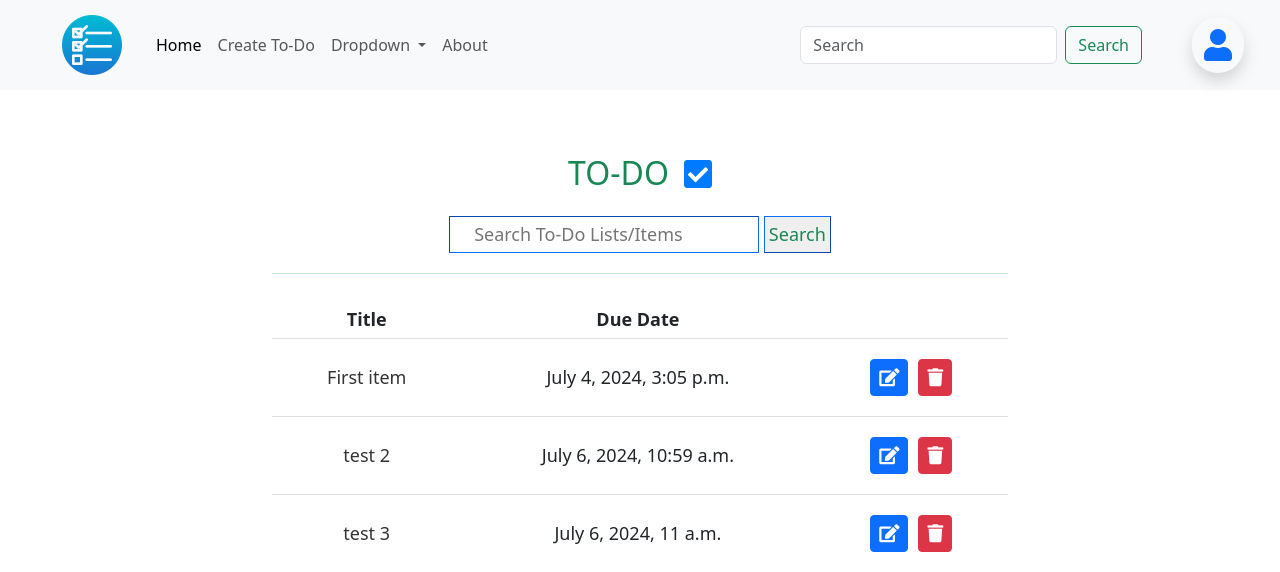
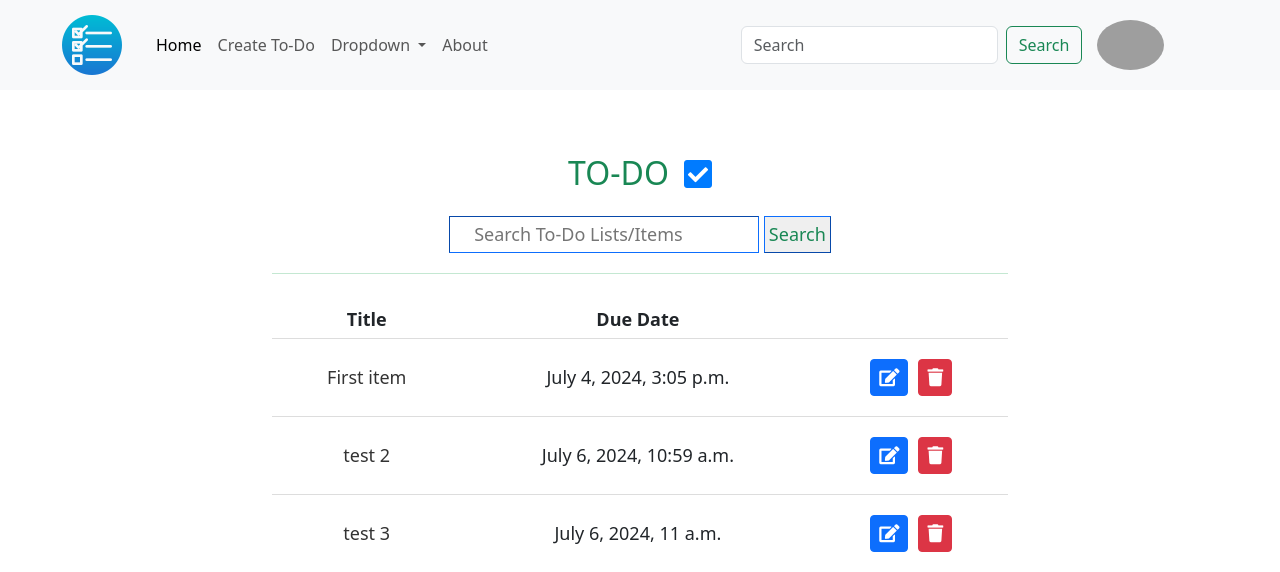
Before and after one commit to NabinPrasadDhungana/ToDo_List_Project, a Django app: page / in a window 1280 px wide. Shown: the top 572 px of the page. Run offline with Django 5.2, Linux system fonts and the light colour scheme; a user stored in the database is signed in; data comes from the database, SQL or seed files in the repository; both versions use the stored data as it was after the commit; some libraries are stand-ins or nearby versions; grey boxes are pictures that could not be loaded.

Commit message:
Profile image put into the template

```diff
--- a/todolist_project/todolist_app/static/todolist_app/css/style.css
+++ b/todolist_project/todolist_app/static/todolist_app/css/style.css
@@ -34,6 +34,16 @@ body {
         text-align: center;
         margin: 1rem 0 0;
     }
+
+    .img-div {
+        display: flex;
+        justify-content: center;
+    }
+
+    .profile-info ul a img {
+        height: 50px;
+        margin: 10px 0;
+    }
 }
 
 /* Media query for medium devices (tablets, 576px - 991px wide) */
@@ -48,6 +58,16 @@ body {
         text-align: center;
         margin: 1rem 0 0;
     }
+
+    .img-div {
+        display: flex;
+        justify-content: center;
+    }
+
+    .profile-info ul a img {
+        height: 50px;
+        margin: 10px 0 0 0;
+    }
 }
 
 /* Media query for large devices (desktops, 992px and above) */
@@ -60,6 +80,16 @@ body {
     .profile-info ul a i {
         margin: 0 0 0 50px;
     }
+
+    .profile-image {
+        height: 55px;
+        margin: 0 80px 0 15px;
+    }
+}
+
+.profile-image {
+    height: 50px;
+    margin: 0 80px 0 15px;
 }
 
 .profile-info ul a i {
--- a/todolist_project/todolist_app/templates/base.html
+++ b/todolist_project/todolist_app/templates/base.html
@@ -69,7 +69,15 @@
 
               <ul class="navbar-nav me-auto mb-2 mb-lg-0">
                 <li class="nav-item dropdown">
-                  <a href="#"  role="button" data-bs-toggle="dropdown" id="profileDropdown" aria-expanded="false"><i class="h2 fa fa-user shadow" aria-hidden="true"></i></i></a>
+                  {% comment %} <a href="#"  role="button" data-bs-toggle="dropdown" id="profileDropdown" aria-expanded="false"><i class="h2 fa fa-user shadow" aria-hidden="true"></i></i></a> {% endcomment %}
+                  <a href="#"  role="button" data-bs-toggle="dropdown" id="profileDropdown" aria-expanded="false">{% if user.is_authenticated and user.socialaccount_set.exists %}
+                    <div class="img-div">
+                      <img src="{{ user.socialaccount_set.first.extra_data.picture }}" alt="{{ user.get_full_name }}" class="profile-image rounded-circle">
+                    </div>
+                {% else %}
+                <i class="h2 fa fa-user shadow" aria-hidden="true"></i></i>
+                {% endif %}
+                </a>
                   <ul class="dropdown-menu" aria-labelledby="profileDropdown" >
                     {% if user.is_authenticated %}
                     <li>
```
Also changed, not shown: todolist_project/db.sqlite3.
